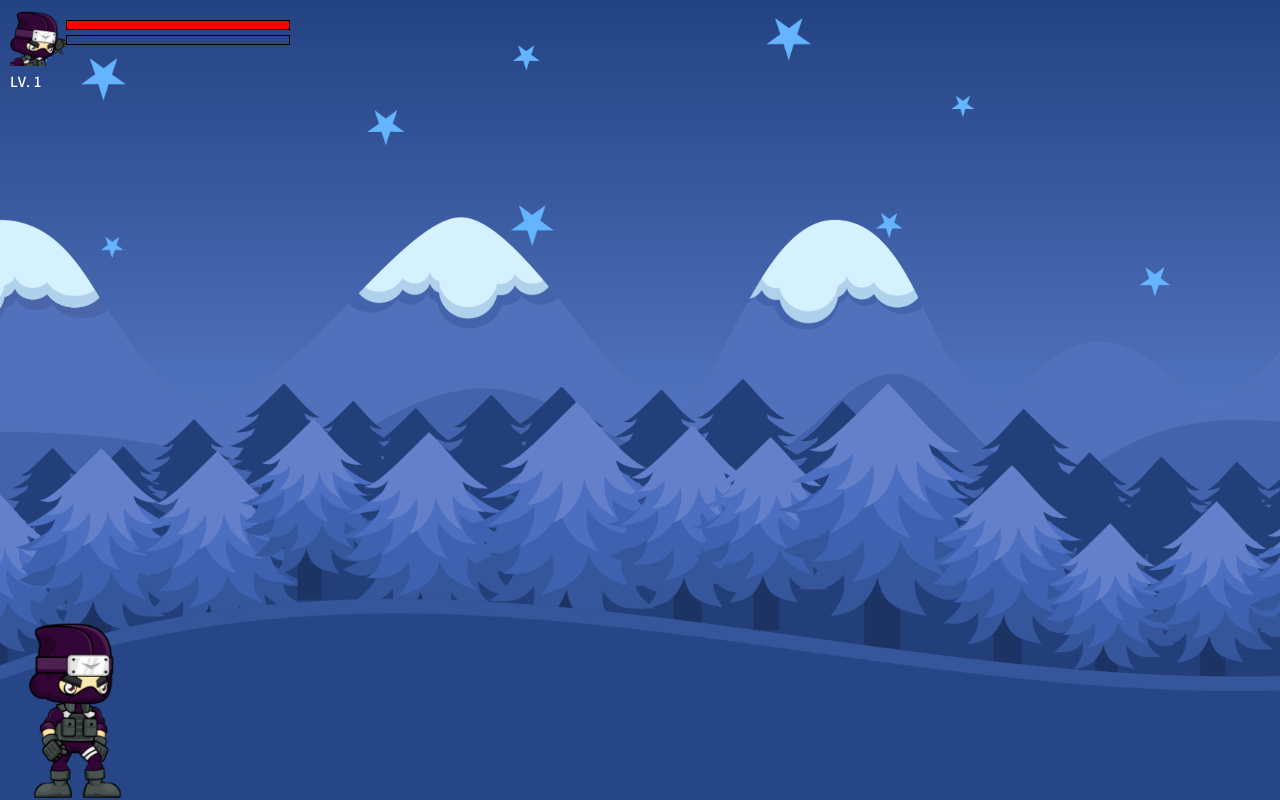
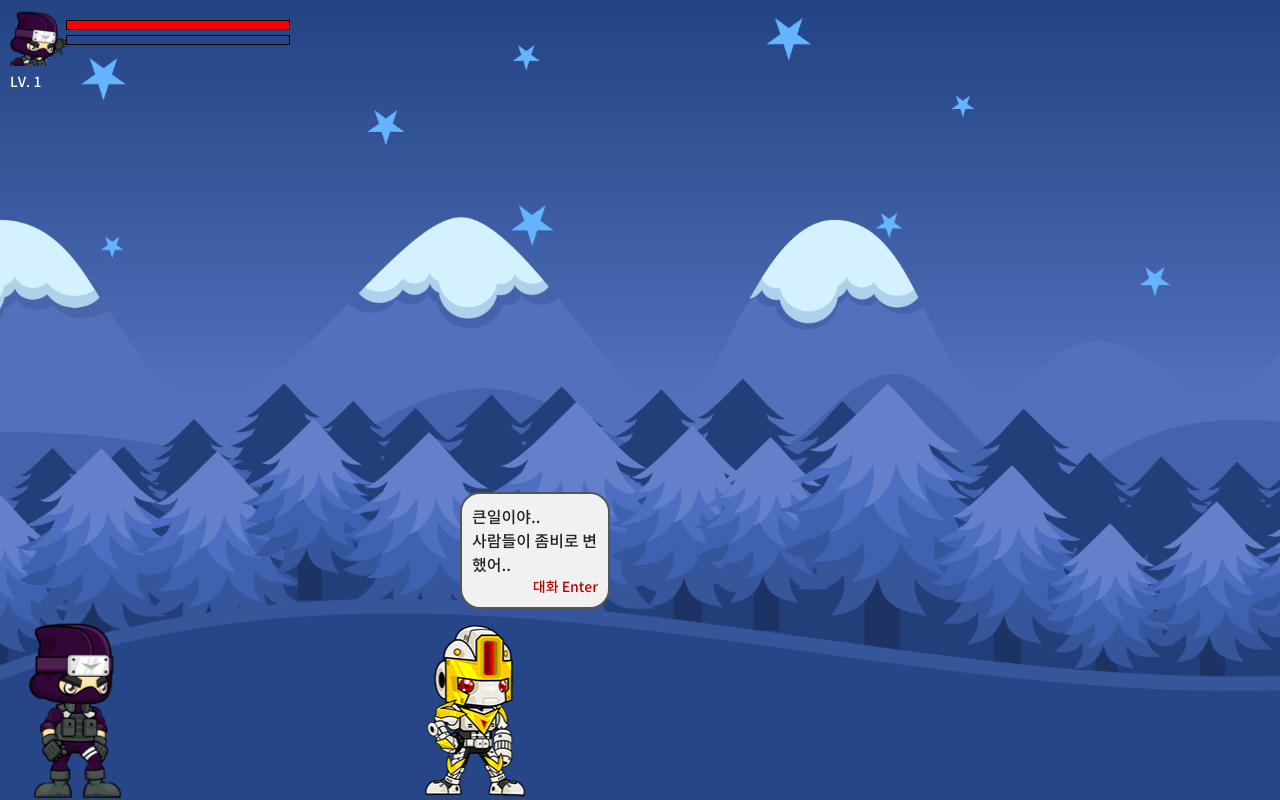
Before and after one commit to bell-ho/web-game, a website: page index.html in a window 1280 px wide. Drawn offline with Linux system fonts and the light colour scheme.

Commit message:
npc 생성

```diff
--- /dev/null
+++ b/css/npc.css
@@ -0,0 +1,46 @@
+@keyframes npc_idle {
+    from {
+        background-position: 0;
+    }
+    to {
+        background-position: -1498px;
+    }
+}
+
+.npc_box {
+    position: absolute;
+    left: 400px;
+    bottom: 0;
+    width: 150px;
+    height: 182px;
+    z-index: 90;
+}
+
+.npc_box .npc {
+    height: 100%;
+    background-image: url("../lib/images/robot_idle.png");
+    background-size: 1498px 182px;
+    animation: npc_idle .7s infinite steps(10);
+}
+
+.npc_box .talk_box {
+    position: absolute;
+    left: 60px;
+    bottom: 105%;
+    width: 150px;
+    color: #222;
+    background-color: #f1f1f1;
+    border: 2px solid #555;
+    border-radius: 20px;
+}
+
+.npc_box .talk_box p {
+    padding: 10px;
+}
+
+.npc_box .talk_box span {
+    display: block;
+    color: #bf0000;
+    text-align: right;
+    font-size: 14px;
+}
--- a/index.html
+++ b/index.html
@@ -9,6 +9,7 @@
   <link rel='stylesheet' type='text/css' href='./css/stage.css'>
   <link rel='stylesheet' type='text/css' href='./css/hero.css'>
   <link rel='stylesheet' type='text/css' href='./css/monster.css'>
+  <link rel='stylesheet' type='text/css' href='./css/npc.css'>
 </head>
 <body>
   <div class='game_app'>
@@ -17,6 +18,12 @@
       <div class='hero_box'>
         <span class='level_up'></span>
         <div class='hero'></div>
+      </div>
+      <div class='npc_box'>
+        <div class='talk_box'>
+          <p>큰일이야.. <br>사람들이 좀비로 변했어.. <br><span>대화 Enter</span></p>
+        </div>
+        <div class='npc'></div>
       </div>
     </div>
 
--- a/js/stage.js
+++ b/js/stage.js
@@ -1,17 +1,7 @@
 class Stage {
   constructor() {
     this.level = 0;
-    this.isStart = false;
-    // this.stageStart();
   }
-
-  // stageStart() {
-  //   setTimeout(() => {
-  //     this.isStart = true;
-  //     this.stageGuide(`START LEVEL${this.level + 1}`);
-  //     this.callMonster();
-  //   }, 2000);
-  // }
 
   stageGuide(stageLevel) {
     this.parentNode = document.querySelector('.game_app');
@@ -25,20 +15,12 @@ class Stage {
   }
 
   callMonster() {
-    Array(10)
+    allMonsterComProp.arr = Array(10)
       .fill()
-      .forEach((_, i) => {
-        if (i === 9) {
-          allMonsterComProp.arr[i] = new Monster(
-            stageInfo.monster[this.level].bossMon,
-            hero.moveX + gameProp.screenWidth + 600 * i,
-          );
-        } else {
-          allMonsterComProp.arr[i] = new Monster(
-            stageInfo.monster[this.level].defaultMon,
-            hero.moveX + gameProp.screenWidth + 700 * i,
-          );
-        }
+      .map((_, i) => {
+        const monsterType = i === 9 ? stageInfo.monster[this.level].bossMon : stageInfo.monster[this.level].defaultMon;
+        const position = hero.moveX + gameProp.screenWidth + (i === 9 ? 600 : 700) * i;
+        return new Monster(monsterType, position);
       });
   }
 
@@ -54,17 +36,5 @@ class Stage {
         }, 1000);
       }
     });
-    // if (allMonsterComProp.arr.length === 0 && this.isStart) {
-    //   this.isStart = false;
-    //   this.level++;
-    //
-    //   if (this.level < stageInfo.monster.length) {
-    //     this.stageGuide('CLEAR!!');
-    //     this.stageStart();
-    //     hero.heroUpgrade();
-    //   } else {
-    //     this.stageGuide('ALL CLEAR!!');
-    //   }
-    // }
   }
 }
```
